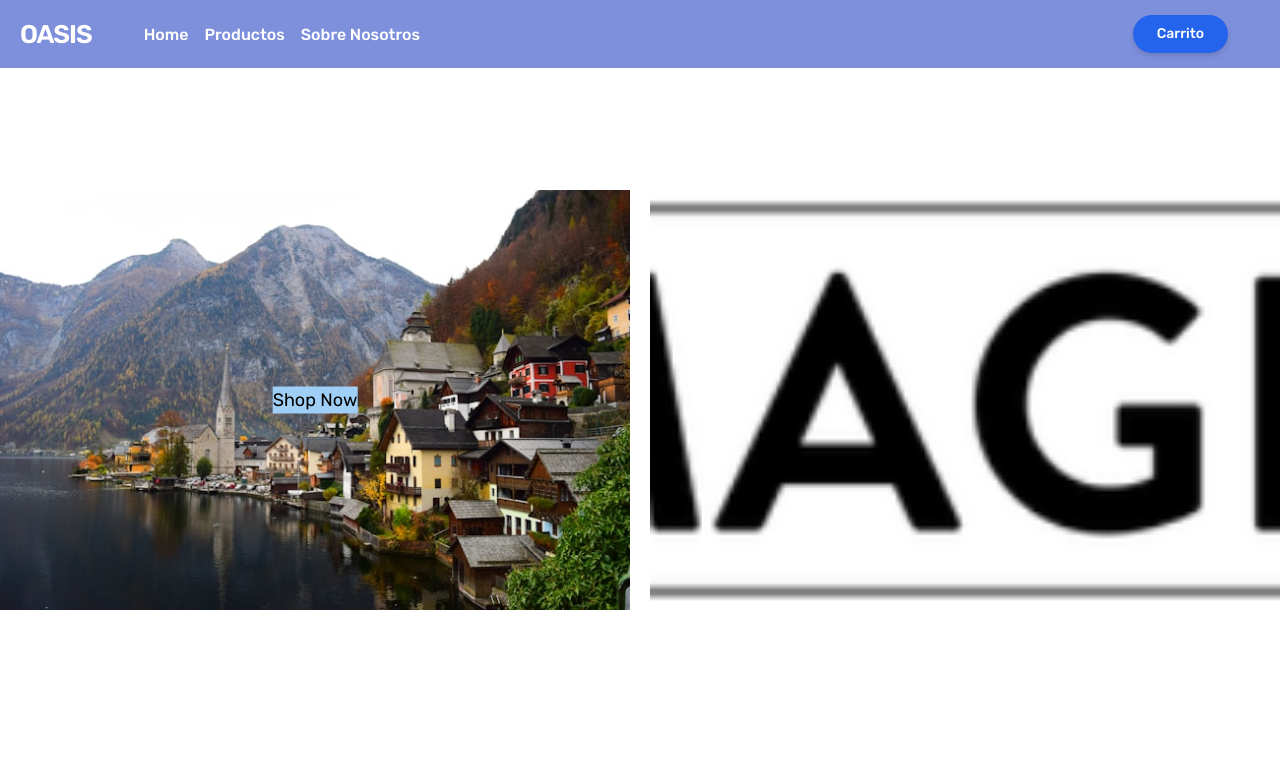
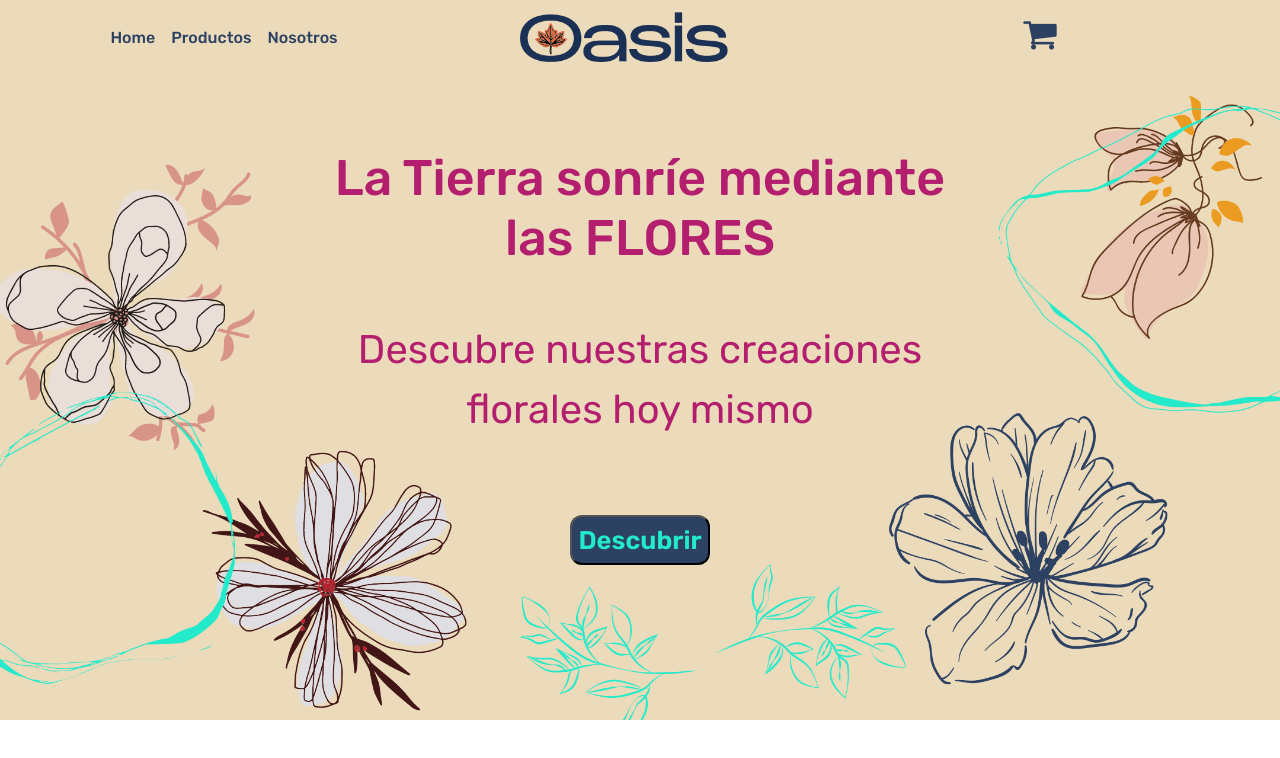
Before and after one commit to ImTeegan/oasisFloristeria, a website built with webpack: page OasisFloristeria/src/index.html in a window 1280 px wide. Built offline with nearby package versions, Linux system fonts and the light colour scheme.

Commit message:
navbar y hero decentes

```diff
--- a/OasisFloristeria/package.json
+++ b/OasisFloristeria/package.json
@@ -22,6 +22,7 @@
   "devDependencies": {
     "css-loader": "^7.0.0",
     "file-loader": "^6.2.0",
+    "html-loader": "^5.0.0",
     "html-webpack-plugin": "^5.6.0",
     "mini-css-extract-plugin": "^2.8.1",
     "sass": "^1.74.1",
--- a/OasisFloristeria/src/index.html
+++ b/OasisFloristeria/src/index.html
@@ -4,7 +4,7 @@
 <head>
     <meta charset="UTF-8">
     <meta name="viewport" content="width=device-width, initial-scale=1" />
-    <link href="/dist/main.css" rel="stylesheet" type="text/css" />
+    <script src="https://kit.fontawesome.com/a076d05399.js" crossorigin="anonymous"></script>
     <link rel="stylesheet" href="https://cdnjs.cloudflare.com/ajax/libs/font-awesome/4.7.0/css/font-awesome.min.css">
 
 </head>
@@ -13,7 +13,7 @@
 
     <header class="header" id="header">
         <nav class="navbar container">
-            <a href="#" class="brand">Oasis</a>
+
             <div class="burger" id="burger">
                 <span class="burger-line"></span>
                 <span class="burger-line"></span>
@@ -23,11 +23,13 @@
                 <ul class="menu-inner">
                     <li class="menu-item"><a href="#" class="menu-link">Home</a></li>
                     <li class="menu-item"><a href="#" class="menu-link">Productos</a></li>
-                    <li class="menu-item"><a href="#" class="menu-link">Sobre Nosotros</a></li>
+                    <li class="menu-item"><a href="#" class="menu-link">Nosotros</a></li>
                 </ul>
             </div>
-
-            <a href="#" class="menu-block">Carrito</a>
+            <div class="brand-container">
+                <a href="#" ><img class="brand" src="../public/images/Logoalternativo.png" alt="logotipo oasis"></a>
+            </div>
+            <a href="#" class="menu-block"><i class="fa fa-shopping-cart" ></i></a>
         </nav>
     </header>
     <!--<div class="triangulo-invertido"></div>
@@ -36,14 +38,21 @@
     <section class="hero">
         <div class="hero-grid">
             <div class="hero-item">
-                <img src="../public/images/dicomo.jpg" alt="Imagen 1">
-                <button class="shop-now">Shop Now</button>
+                <h2 class="title-home">La Tierra sonríe mediante las FLORES</h2>
+                <p class="frase-home">Descubre nuestras creaciones florales hoy mismo</p>
+                <img class="image-hero" src="../public/images/banneropc4.png" alt="Imagen 1">
+                <button class="shop-now btn-3">Descubrir</button>
             </div>
-            <div class="hero-item">
-                <img src="../public/images/logo.png" alt="Imagen 2">
-            </div>
+
         </div>
     </section>
+
+
+
+
+
+
+
 
 
 </body>
--- a/OasisFloristeria/src/index.js
+++ b/OasisFloristeria/src/index.js
@@ -1,49 +1,6 @@
 
 import "bootstrap/dist/js/bootstrap.min.js";
 import "./styles/styles.scss"
-
-
-
-/*import 'slick-carousel';
-
-import 'slick-carousel/slick/slick.css';
-import 'slick-carousel/slick/slick-theme.css';
-
-
-$(document).ready(function () {
-    var modal = $("#myModal");
-    var modalImg = $("#modalImg");
-    var closeBtn = $(".modal-img__close");
-
-    $(".gallery__link-box__image").click(function () {
-        modal.css("display", "flex");
-        modalImg.attr("src", $(this).attr("src"));
-    });
-
-
-    closeBtn.click(function () {
-        modal.css("display", "none");
-    });
-
-    $(window).click(function (event) {
-        if (event.target == modal[0]) {
-            modal.css("display", "none");
-        }
-    });
-});
-
-$(document).ready(function () {
-    $("#change-title").click(function () {
-        var newTitle = "Titulo cambiado";
-        $("#title").text(newTitle);
-    });
-});
-
-$("#slick").slick({
-    infinite: true,
-    slidesToShow: 3,
-    slidesToScroll: 3
-});*/
 
 const navbarMenu = document.getElementById("menu");
 const burgerMenu = document.getElementById("burger");
@@ -67,7 +24,7 @@ document.querySelectorAll(".menu-link").forEach((link) => {
 
 // Change Header Background on Scrolling
 window.addEventListener("scroll", () => {
-    if (this.scrollY >= 85) {
+    if (window.scrollY >= 85) {
         headerMenu.classList.add("on-scroll");
     } else {
         headerMenu.classList.remove("on-scroll");
--- a/OasisFloristeria/src/styles/colors.scss
+++ b/OasisFloristeria/src/styles/colors.scss
@@ -1,7 +1,16 @@
 $color-red: red;
 $color-white: white;
-$color-main: #9fcff6;
+$color-black: black;
+$color-main: #22EACA;
+$color-2: #B31E6F;
+$color-3: #EE5A5A;
+$color-4: #FF9E74;
 $color-grey: #e0e0e0;
 $color-title: #333333;
 $color-paragraph: #666666;
 $color-white-transparent: rgba(255, 255, 255, 0.7);
+$color-black-transparent: rgba(0, 0, 0, 0.5);
+$color-paleta2-1: #191919;
+$color-paleta2-2: #2D4263;
+$color-paleta2-3: #C84B31;
+$color-paleta2-4: #ECDBBA;
--- a/OasisFloristeria/src/styles/components/hero.scss
+++ b/OasisFloristeria/src/styles/components/hero.scss
@@ -4,30 +4,59 @@
     display: flex;
     justify-content: center;
     align-items: center;
-    height: 100vh;
+   // background-image: ;
+
 
     .hero-grid {
         display: grid;
-        grid-template-columns: repeat(2, 1fr);
-        gap: 20px;
+        grid-template-columns: repeat(1, 1fr);
+
         width: 100%;
 
         .hero-item {
             position: relative;
 
-            img {
+            .image-hero {
                 width: 100%;
-                height: 100%;
+                height: 90vh;
                 object-fit: cover;
             }
 
-            button.shop-now {
+            .title-home {
+                text-align: center;
+                color:$color-2;
+                font-size: 50px;
                 position: absolute;
-                bottom: 50%;
+                bottom: 70%;
                 left: 50%;
                 transform: translate(-50%, 50%);
                 z-index: 1;
-                background-color: $color-main;
+            }
+
+            .frase-home{
+                color:$color-2;
+                text-align: center;
+                font-size: 40px;
+                position: absolute;
+                bottom: 45%;
+                left: 50%;
+                transform: translate(-50%, 50%);
+                z-index: 1;
+            }
+
+            button.shop-now {
+                font-weight: 600;
+                font-size: 1.6rem;
+                position: absolute;
+                bottom: 25%;
+                left: 50%;
+                transform: translate(-50%, 50%);
+                z-index: 1;
+                background-color: $color-paleta2-2;
+                width: 140px;
+                height: 50px;
+                border-radius: 12px;
+                color: $color-main;
             }
         }
     }
--- a/OasisFloristeria/src/styles/components/navbar.scss
+++ b/OasisFloristeria/src/styles/components/navbar.scss
@@ -54,7 +54,7 @@ html {
     box-sizing: inherit;
     scroll-behavior: smooth;
     height: -webkit-fill-available;
-    background-color: #7e8fdb;
+
 }
 
 body {
@@ -71,8 +71,7 @@ main {
     overflow: hidden;
 }
 
-a,
-button {
+a {
     cursor: pointer;
     border: none;
     outline: none;
@@ -80,6 +79,8 @@ button {
     background: none;
     box-shadow: none;
     text-decoration: none;
+   // justify-self: center;
+
 }
 
 
@@ -93,8 +94,7 @@ button {
 .container {
     max-width: 100%;
     height: auto;
-    margin: 0 auto;
-    padding: 0 1.25rem;
+
 }
 
 .centered {
@@ -114,10 +114,10 @@ button {
     height: auto;
     margin: 0 auto;
     transition: all 0.35s ease;
-    background-color: #7e8fdb;
+    background-color: $color-paleta2-4;
 
     &.on-scroll {
-        background: var(--color-black-300);
+        background: $color-black-transparent;
         box-shadow: var(--shadow-medium);
     }
 }
@@ -126,25 +126,31 @@ button {
     display: flex;
     flex-direction: row;
     align-items: center;
-    justify-content: flex-start;
-    column-gap: 1.25rem;
+    justify-content: space-between;
+    //column-gap: 1.25rem;
     width: 100%;
     height: 4.25rem;
     margin: 0 auto;
 }
 
+.brand-container {
+    text-align: center;
+    flex: 1;
+    margin: auto;
+}
+
 .brand {
-    font-family: inherit;
-    font-size: 1.6rem;
-    font-weight: 600;
-    line-height: 1.5;
-    letter-spacing: -1px;
-    color: var(--color-white-100);
-    text-transform: uppercase;
+    height: 50%;
+    width: 50%;
+    //padding-left: 10px;
+
+
+
 }
 
 .menu {
     position: fixed;
+    flex: 1;
     top: -100%;
     left: 0;
     width: 100%;
@@ -154,6 +160,8 @@ button {
     background-color: var(--color-black-300);
     box-shadow: var(--shadow-medium);
     transition: all 0.4s ease-in-out;
+    margin: auto auto auto 0;
+
 
     &.is-active {
         top: 0;
@@ -174,28 +182,32 @@ button {
         font-size: 1rem;
         font-weight: 500;
         line-height: 1.5;
-        color: var(--color-white-100);
+        color: $color-paleta2-2;
         text-transform: uppercase;
         transition: all 0.3s ease;
     }
 
     &-block {
-        display: inline-block;
+        //display: inline-block;
         font-family: inherit;
-        font-size: 0.875rem;
+        font-size: 36px;
         font-weight: 500;
-        line-height: 1.25;
+        //line-height: 1.25;
         user-select: none;
-        white-space: nowrap;
+        //white-space: nowrap;
         text-align: center;
         margin-left: auto;
-        padding: 0.65rem 1.5rem;
-        border-radius: 3rem;
-        text-transform: capitalize;
-        color: var(--color-white);
-        background-color: var(--color-blue-600);
-        box-shadow: var(--shadow-medium);
+
+        padding-bottom: .3rem;
+        border-radius: 50%;
+        margin-right: 10px;
+
+       // text-transform: capitalize;
+        color: $color-paleta2-2;
+        //background-color: $color-paleta2-2;
+        //box-shadow: var(--shadow-medium);
         transition: all 0.3s ease-in-out;
+        flex: 1;
     }
 
     // Media Query Breakpoint
@@ -209,7 +221,9 @@ button {
         background: none;
         box-shadow: none;
 
-        .brand {}
+        .brand {
+
+        }
 
         &-inner {
             display: flex;
@@ -223,7 +237,7 @@ button {
         }
 
         &-block {
-            margin-right: 2rem;
+           margin-right: 2rem;
         }
     }
 }
@@ -261,7 +275,7 @@ button {
         opacity: 1;
         border-radius: 1rem;
         transform: rotate(0deg);
-        background-color: var(--color-white-100);
+        background-color: $color-paleta2-2;
         transition: 0.25s ease-in-out;
 
         &:nth-child(1) {
@@ -296,29 +310,6 @@ button {
     }
 }
 
-.triangulo-invertido {
-    z-index: 100;
-    display: flex;
-    justify-content: center;
-    /* Centra horizontalmente */
-
-    /* Centra verticalmente */
-    width: 100px;
-    /* Ajusta el ancho según tus necesidades */
-    height: 100px;
-    /* Ajusta la altura según tus necesidades */
-    background-color: #fff;
-    content: "";
-    position: absolute;
-
-    left: 50%;
-    transform: translateX(-50%);
-    width: 0;
-    height: 0;
-    border-left: 100px solid transparent;
-    border-right: 100px solid transparent;
-    border-top: 100px solid #7e8fdb;
-}
 
 
 
--- a/OasisFloristeria/webpack.config.js
+++ b/OasisFloristeria/webpack.config.js
@@ -20,6 +20,10 @@ module.exports = {
         rules: [
             //investigra y agregar html loader
             {
+                test: /\.html$/i,
+                loader: "html-loader",
+              },
+            {
                 test: /\.s[ac]ss$/i,
                 use: [MiniCssExtractPlugin.loader, "css-loader", "sass-loader"],
             },
@@ -31,10 +35,15 @@ module.exports = {
                 test: /\.(woff|woff2|eot|ttf|otf)$/,
                 use: ['file-loader']
             },
-            {
+            /*{
                 test: /\.(png|svg|jpg|jpeg|gif)$/,
-                use: ['file-loader']
-            }
+                use: [{
+                    loader: 'file-loader',
+                    options: {
+                        outputPath: 'images', // Output directory for images
+                    },
+                },]
+            },*/
         ],
     }
 };
```
Also changed, not shown: OasisFloristeria/dist/6af4c92eff8421d18d15.jpg (added), OasisFloristeria/dist/ffd8880dea5c5684d991.jpg (added), OasisFloristeria/dist/index.html, OasisFloristeria/dist/index.js, OasisFloristeria/dist/main.css, OasisFloristeria/public/images/Logoalternativo.png (added), OasisFloristeria/public/images/banneropc1.png (added), OasisFloristeria/public/images/banneropc2.png (added), OasisFloristeria/public/images/banneropc3.png (added), OasisFloristeria/public/images/banneropc4.png (added), OasisFloristeria/public/images/ramoencesped.jpg (added), OasisFloristeria/public/images/tulipanes.jpg (added), 1 other file.
